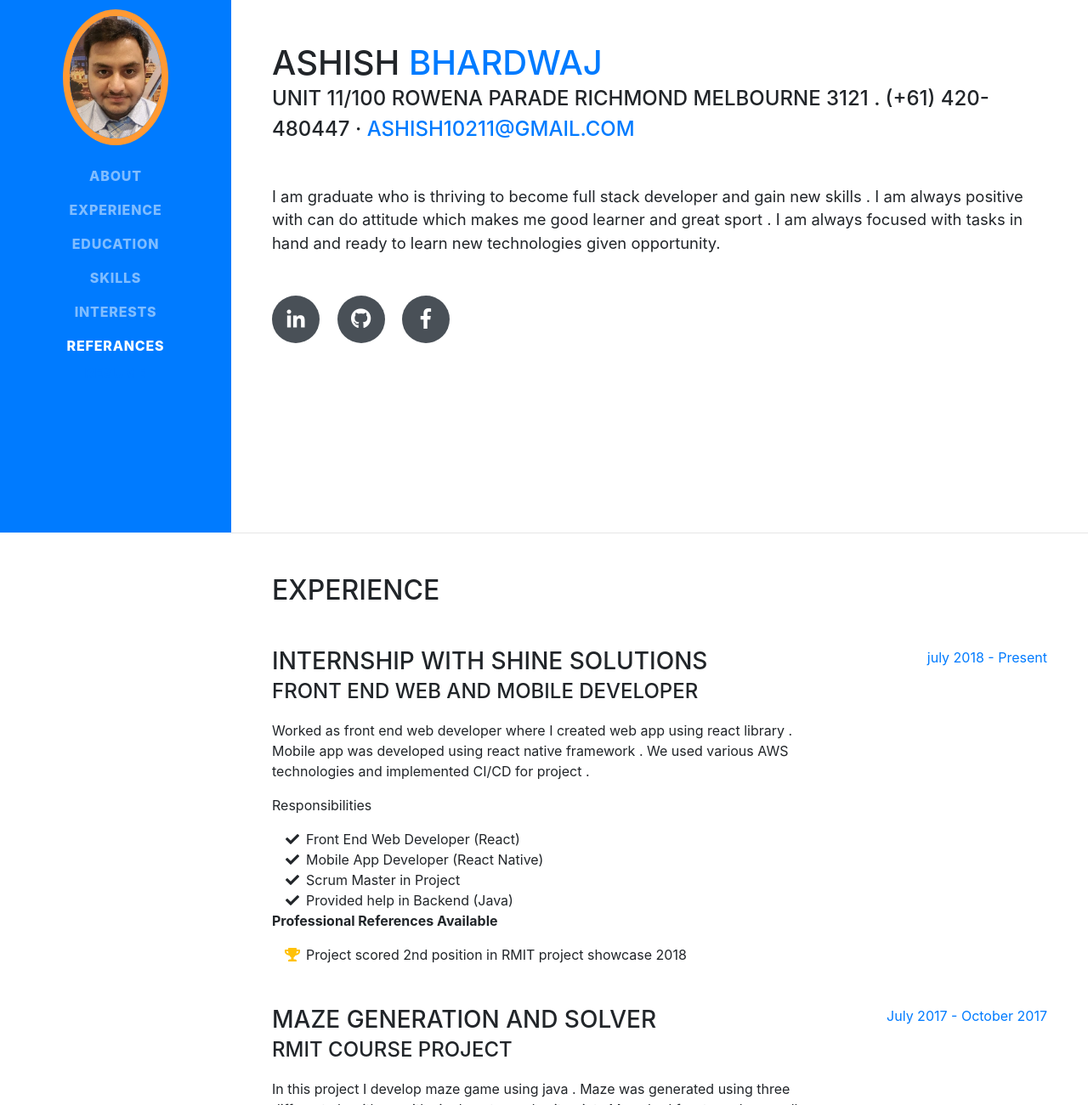
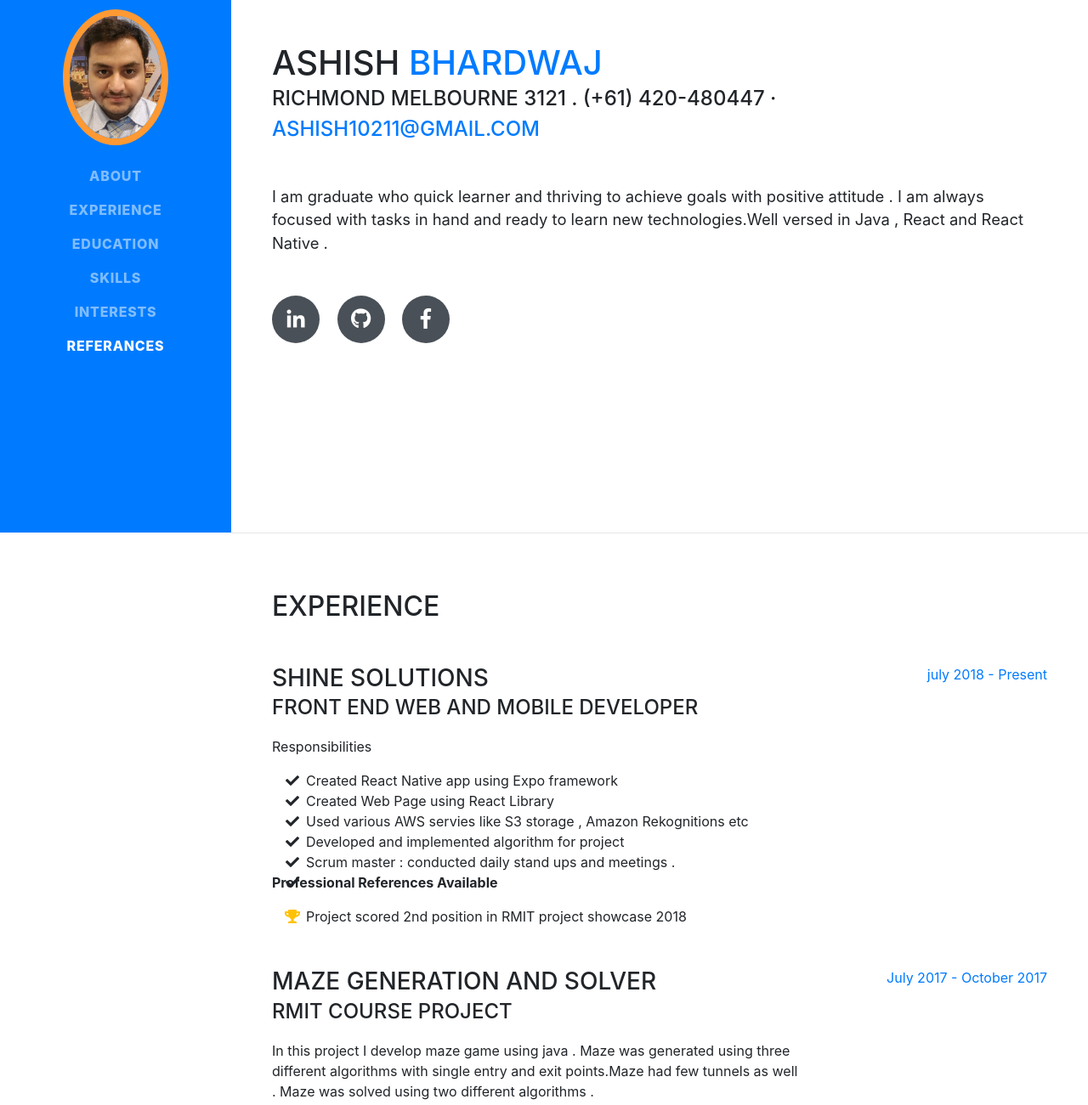
Before and after one commit to ashish10211/portfolio, a website with bundled scripts: page index.html in a window 1280 px wide. Shown: the part 173-1474 px from the top of the page at 85% size. Built offline with nearby package versions, Linux system fonts and the light colour scheme; a web font is replaced by a local one.

Commit message:
Update index.html

```diff
--- a/index.html
+++ b/index.html
@@ -69,15 +69,15 @@
           <h1 class="mb-0">Ashish
             <span class="text-primary">Bhardwaj</span>
           </h1>
-          <div class="subheading mb-5">unit 11/100 Rowena Parade Richmond Melbourne 3121 . (+61) 420-480447 ·
+          <div class="subheading mb-5">Richmond Melbourne 3121 . (+61) 420-480447 ·
             <a href="mailto:ashish10211@gmail.com">ashish10211@gmail.com</a>
           </div>
-          <p class="lead mb-5">I am graduate who is thriving to become full stack developer and gain new skills . I am always positive with can do attitude which makes me good learner and great sport . I am always focused with tasks in hand and ready to learn new technologies given opportunity. </p>
+          <p class="lead mb-5">I am graduate who quick learner and thriving to achieve goals with positive attitude . I am always focused with tasks in hand and ready to learn new technologies.Well versed in Java , React and React Native . </p>
           <div class="social-icons">
             <a href="https://www.linkedin.com/in/ashish-bhardwaj-10211">
               <i class="fab fa-linkedin-in"></i>
             </a>
-            <a href="#">
+            <a href="https://github.com/ashish10211">
               <i class="fab fa-github"></i>
             </a>
             <a href="https://www.facebook.com/ashish10211">
@@ -95,23 +95,30 @@
 
           <div class="resume-item d-flex flex-column flex-md-row mb-5">
             <div class="resume-content mr-auto">
-              <h3 class="mb-0">Internship with Shine Solutions</h3>
+              <h3 class="mb-0">Shine Solutions</h3>
               <div class="subheading mb-3">Front End Web and Mobile Developer </div>
-              <p>Worked as front end web developer where I created web app using react library . Mobile app was developed using react native framework . We used various AWS technologies and implemented CI/CD for project .</p>
+              <p></p>
               <p> Responsibilities</p>
                <ul class="fa-ul mb-0">
             <li>
               <i class="fa-li fa fa-check"></i>
-             Front End Web Developer (React)</li>
+             Created React Native app using Expo framework</li>
             <li>
               <i class="fa-li fa fa-check"></i>
-              Mobile App Developer (React Native) </li>
+              Created Web Page using React Library</li>
             <li>
               <i class="fa-li fa fa-check"></i>
-              Scrum Master in Project</li>
+              Used various AWS servies like S3 storage , Amazon
+Rekognitions etc</li>
+<li>
+              <i class="fa-li fa fa-check"></i>
+              Developed and implemented algorithm for project</li>
+              <li>
+              <i class="fa-li fa fa-check"></i>
+              Scrum master : conducted daily stand ups and meetings .</li>
             <li>
               <i class="fa-li fa fa-check"></i>
-              Provided help in Backend (Java)</li>
+              </li>
           </ul>
               <p><b>Professional References Available </b></p>
               <ul class="fa-ul mb-0">
```
